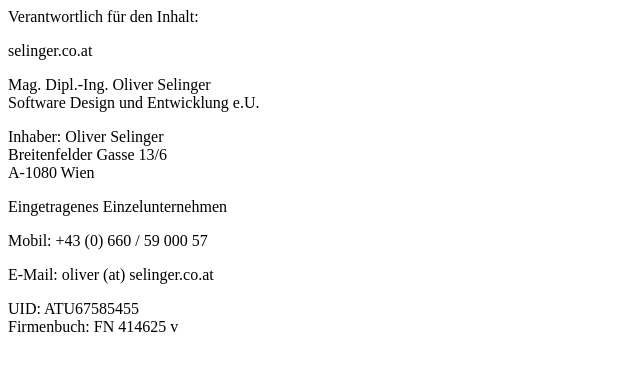
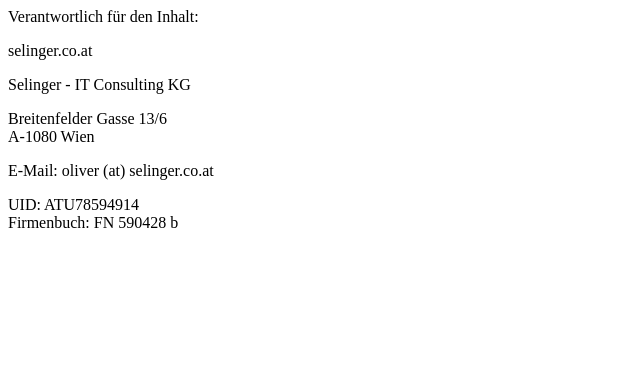
Before and after one commit to oliverselinger/website-kg, a plain HTML site: page impressum.html in a window 1280 px wide. Shown: the whole page, without its empty margins (0-640 px from the left). Drawn offline with Linux system fonts and the light colour scheme.

Commit message:
change to KG

```diff
--- a/impressum.html
+++ b/impressum.html
@@ -1,6 +1,6 @@
 <html>
     <head>
-        <title>Oliver Selinger | Impressum</title>
+        <title>Selinger - IT Consulting KG | Impressum</title>
         <link rel="shortcut icon" type="image/x-icon" href="img/favicon/favicon.ico">
 
         <meta name="viewport" content="width=device-width, initial-scale=1.0">
@@ -9,24 +9,16 @@
     <body>
     Verantwortlich für den Inhalt:
     <p>selinger.co.at</p>
+    <p>Selinger - IT Consulting KG</p>
     <p>
-    Mag. Dipl.-Ing. Oliver Selinger<br/>
-    Software Design und Entwicklung e.U.
-    </p>
-    <p>
-    Inhaber: Oliver Selinger<br/>
     Breitenfelder Gasse 13/6<br/>
     A-1080 Wien
     </p>
-    Eingetragenes Einzelunternehmen
 
-    <p>Mobil: +43 (0) 660 / 59
-        <span style="display: none;">wercciidsks</span>
-    000 57</p>
     <p>E-Mail: oliver
         <span style="display: none;">oweiciodkkciie</span>(at) selinger.co.at</p>
 
-    UID: ATU67585455<br/>
-    Firmenbuch: FN 414625 v
+    UID: ATU78594914<br/>
+    Firmenbuch: FN 590428 b
     </body>
 </html>
```
Also changed, not shown: oliver.html (+2 -3 lines).
